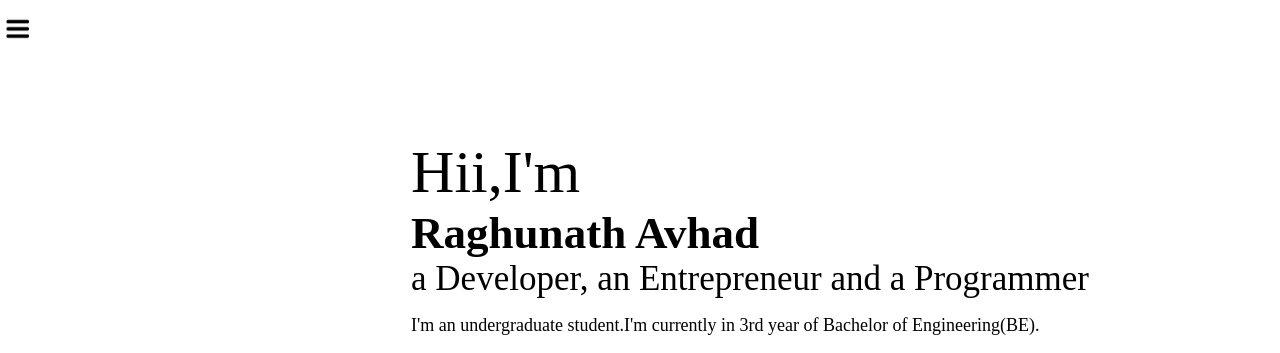
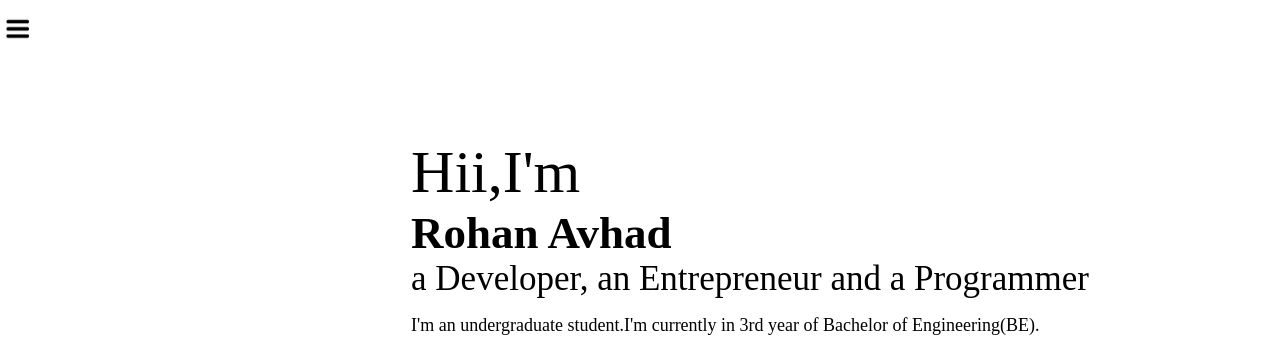
Before and after one commit to rahulll18/PortFolio, a plain HTML site: page index.html in a window 1280 px wide. Shown: the top 353 px of the page. Drawn offline with Linux system fonts and the light colour scheme; a web font is replaced by a local one.

Commit message:
Name Changed To Rohan

```diff
--- a/index.html
+++ b/index.html
@@ -29,7 +29,7 @@
             <div class="infocontainer">
                 <div class="devinfo">
                     <div class="hello">Hii,I'm</div>
-                    <div class="name">Raghunath Avhad</div>
+                    <div class="name">Rohan Avhad</div>
                     <div class="about">a Developer, an Entrepreneur and a Programmer</div>
                     <div class="moreabout">I'm an undergraduate student.I'm currently in 3rd year of Bachelor of
                         Engineering(BE).</div>
```
